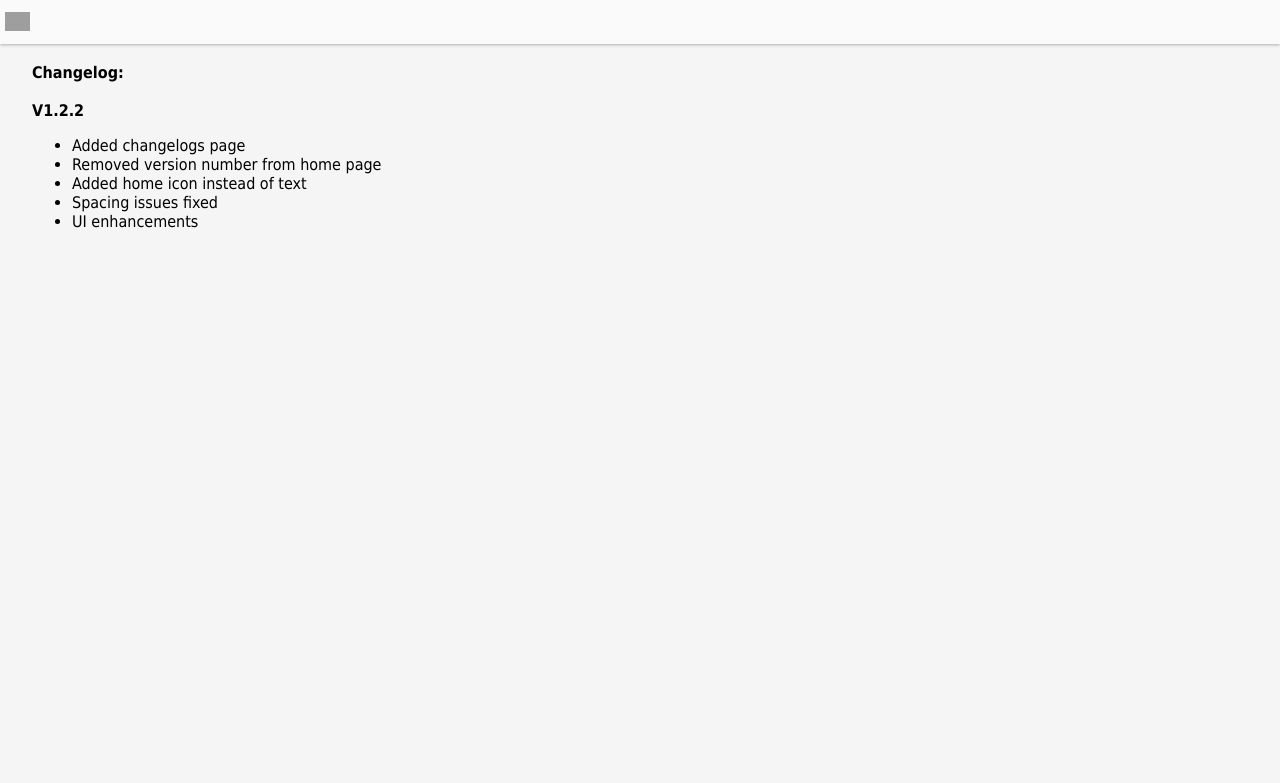
After one commit to RonaldPM/FileServer, a PHP site: page /changelog.html in a window 1280 px wide. The commit adds this page. Shown: the top 783 px of the page. Run offline with PHP 8.4, Linux system fonts and the light colour scheme; grey boxes are pictures that could not be loaded.

Commit message:
UI Improvements

```diff
--- /dev/null
+++ b/changelog.html
@@ -0,0 +1,28 @@
+<html>
+	<head>
+		<link rel='stylesheet' href='src/css/main.css'>
+		<meta name='viewport' content='width=device-width, initial-scale=1.0'>
+		<link rel='stylesheet' href='src/css/responsive.css' media='screen and (max-width:900px)'>
+		<title>File Server | Changelog</title>
+	</head>
+	<body>
+		<div class='topNav'>
+			<div class='aboutTxt'>
+				<a href='index.php'><img src='src/img/home.png' width='25px'></a>
+			</div>
+		</div>
+		<div class='mainBody paddLeft'>
+			<br />
+			<b>Changelog:</b>
+			<br/><br/>
+			<b>V1.2.2</b>
+			<ul>
+				<li>Added changelogs page</li>
+				<li>Removed version number from home page</li>
+				<li>Added home icon instead of text</li>
+				<li>Spacing issues fixed</li>
+				<li>UI enhancements</li>
+			</ul>
+		</div>
+	</body>
+</html>
--- a/index.php
+++ b/index.php
@@ -8,7 +8,7 @@
 	<body>
 		<div class='topNav'>
 			<div class='aboutTxt'>
-				File Server v1.2
+				File Server
 			</div>
 			<a href='stat.php'>
 				<div class='statLogo right'>
--- a/type.php
+++ b/type.php
@@ -54,8 +54,8 @@
 		<head>
 		<body>
 			<div class='topNav'>
-				<div class='aboutTxt'>
-					<a href='index.php' >Home</a>
+				<div class='aboutTxt homeLogo'>
+					<a href='index.php'><img src='src/img/home.png' width='25px'></a>
 				</div>
 				<div class='infoTxt right'>
 					$dirSize
```
Also changed, not shown: stat.php (+7 -5 lines).
